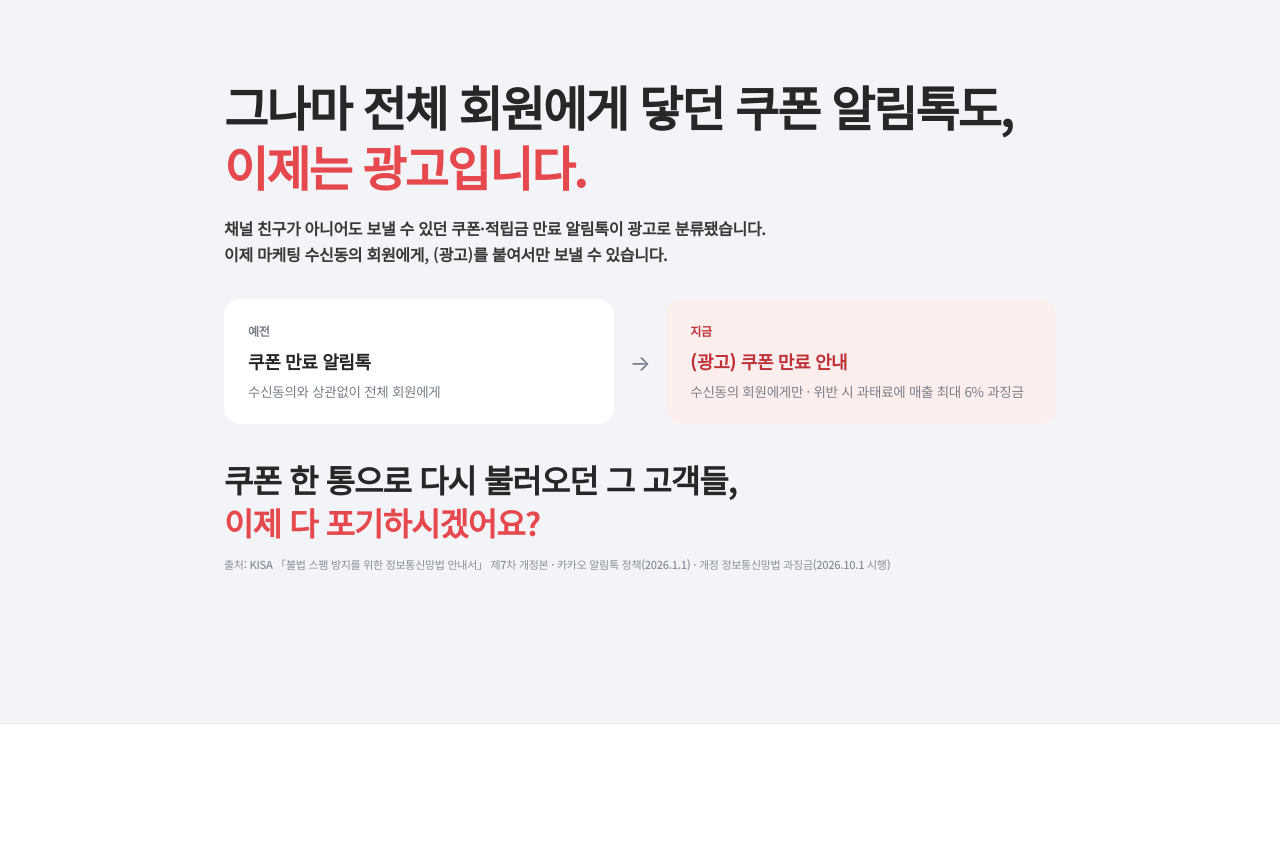
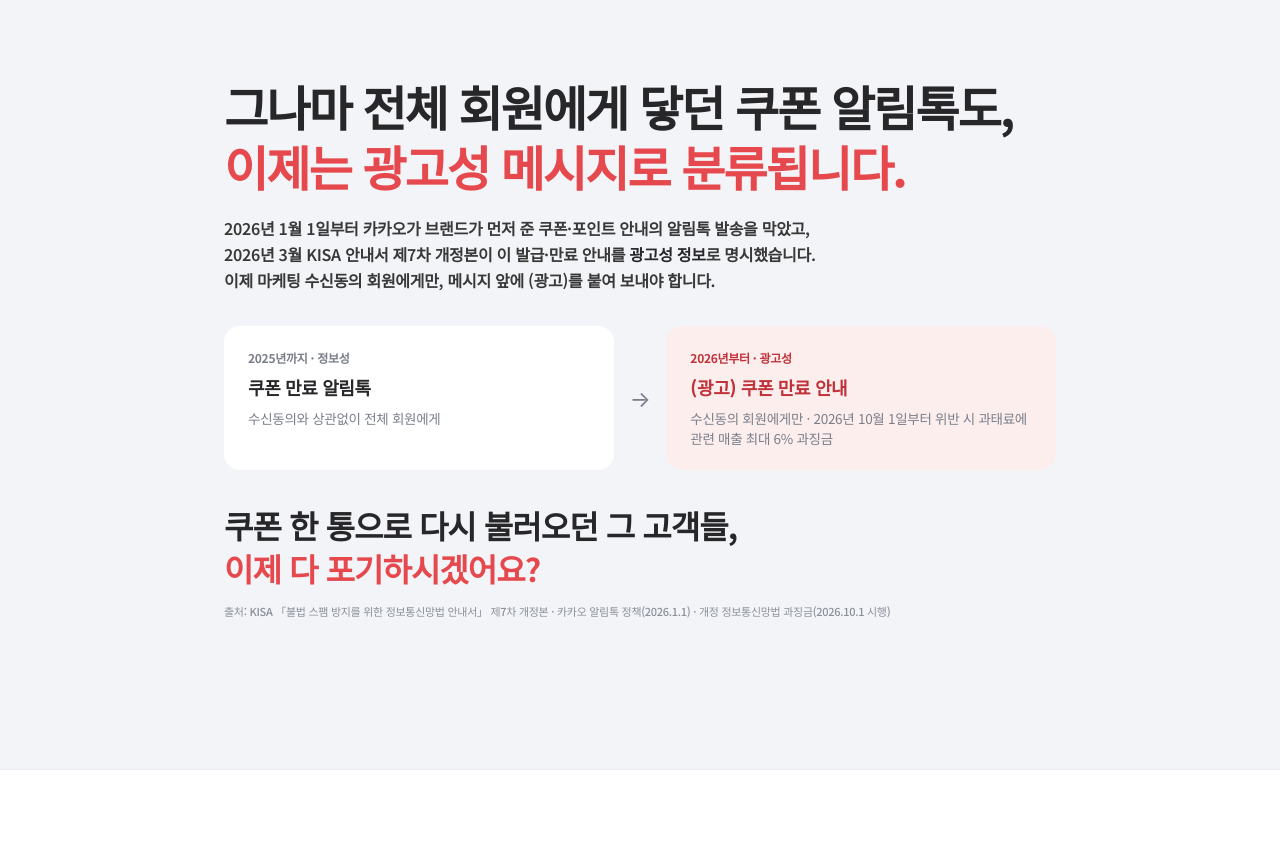
Before and after one commit to neosongsanhae/mesionlanding-embed, a plain HTML site: page index-general.html in a window 1280 px wide. Shown: the part 2140-3006 px from the top of the page. Drawn offline with Linux system fonts and the light colour scheme; a web font is replaced by a local one.

Commit message:
범용 홈페이지: 쿠폰 알림톡 섹션에 시점 명시(2026.1.1 카카오 차단, 2026.3 KISA 광고성 명시, 2026.10.1 과징금), "광고성 메시지로 분류됩니다"
Co-Authored-By: Claude Opus 5.5 <noreply@anthropic.com>

```diff
--- a/index-general.html
+++ b/index-general.html
@@ -623,6 +623,7 @@
   .cp-pull b{color:#e5484d}
   @media(max-width:700px){.cp-grid{grid-template-columns:1fr}.cp-arrow{transform:rotate(90deg);justify-self:center}}
   .cpsec .one{max-width:none}
+  .cp-lead b{color:var(--ink)}
 
 </style>
 </head>
@@ -697,12 +698,12 @@
 <!-- 쿠폰 알림톡 광고화 -->
 <section class="cpsec">
   <div class="wrap">
-    <h2 class="one reveal">그나마 전체 회원에게 닿던 쿠폰 알림톡도,<br><span class="em rd2">이제는 광고입니다.</span></h2>
-    <p class="cp-lead reveal d1">채널 친구가 아니어도 보낼 수 있던 쿠폰·적립금 만료 알림톡이 광고로 분류됐습니다.<br class="pc"> 이제 마케팅 수신동의 회원에게, (광고)를 붙여서만 보낼 수 있습니다.</p>
+    <h2 class="one reveal">그나마 전체 회원에게 닿던 쿠폰 알림톡도,<br><span class="em rd2">이제는 광고성 메시지로 분류됩니다.</span></h2>
+    <p class="cp-lead reveal d1">2026년 1월 1일부터 카카오가 브랜드가 먼저 준 쿠폰·포인트 안내의 알림톡 발송을 막았고,<br class="pc"> 2026년 3월 KISA 안내서 제7차 개정본이 이 발급·만료 안내를 <b>광고성 정보</b>로 명시했습니다.<br class="pc"> 이제 마케팅 수신동의 회원에게만, 메시지 앞에 (광고)를 붙여 보내야 합니다.</p>
     <div class="cp-grid reveal d1">
-      <div class="cp-card"><span class="cp-tag">예전</span><b>쿠폰 만료 알림톡</b><span>수신동의와 상관없이 전체 회원에게</span></div>
+      <div class="cp-card"><span class="cp-tag">2025년까지 · 정보성</span><b>쿠폰 만료 알림톡</b><span>수신동의와 상관없이 전체 회원에게</span></div>
       <span class="cp-arrow" aria-hidden="true">&rarr;</span>
-      <div class="cp-card now"><span class="cp-tag">지금</span><b>(광고) 쿠폰 만료 안내</b><span>수신동의 회원에게만 · 위반 시 과태료에 매출 최대 6% 과징금</span></div>
+      <div class="cp-card now"><span class="cp-tag">2026년부터 · 광고성</span><b>(광고) 쿠폰 만료 안내</b><span>수신동의 회원에게만 · 2026년 10월 1일부터 위반 시 과태료에 관련 매출 최대 6% 과징금</span></div>
     </div>
     <p class="cp-pull reveal d1">쿠폰 한 통으로 다시 불러오던 그 고객들,<br><b>이제 다 포기하시겠어요?</b></p>
     <p class="src-tiny">출처: KISA 「불법 스팸 방지를 위한 정보통신망법 안내서」 제7차 개정본 · 카카오 알림톡 정책(2026.1.1) · 개정 정보통신망법 과징금(2026.10.1 시행)</p>
```
